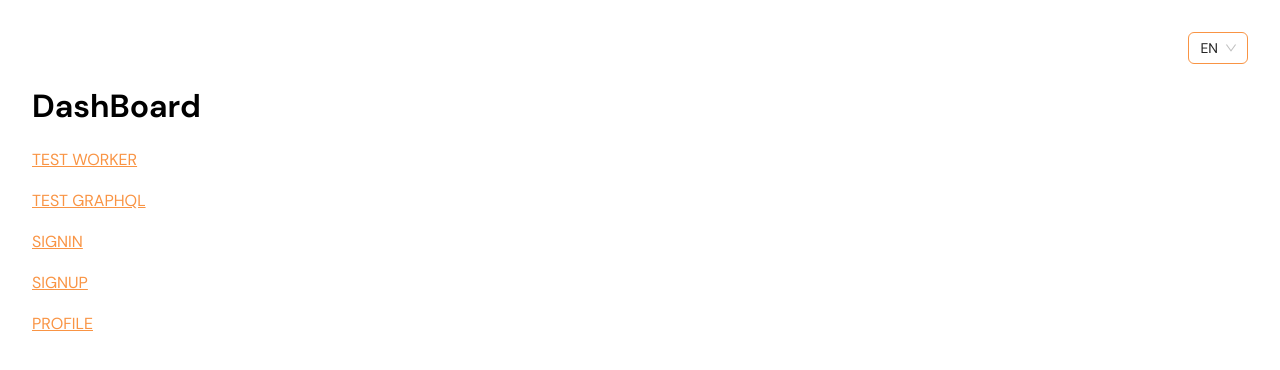
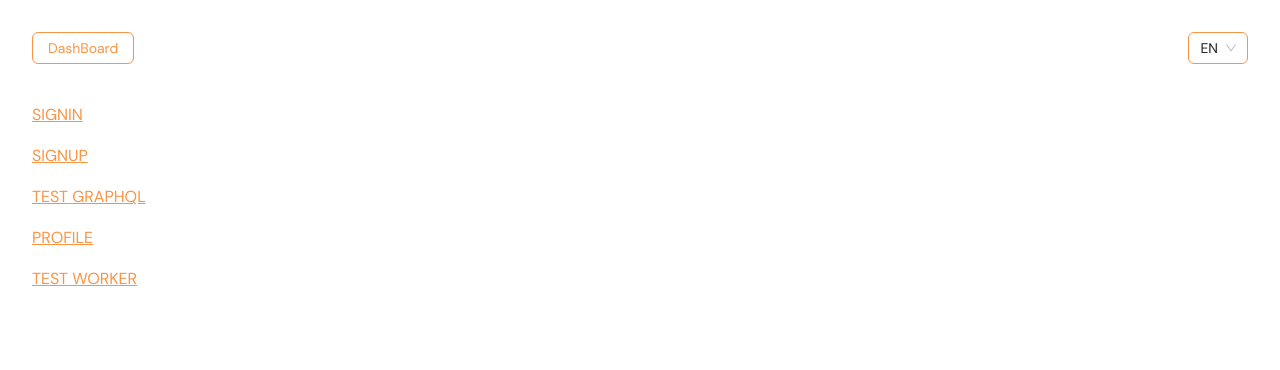
Before and after one commit to macminhtung/vite-reactjs, a React (Vite) app: page /dashboard in a window 1280 px wide. Shown: the top 370 px of the page. Built offline with nearby package versions, Linux system fonts and the light colour scheme; no server answers.

Commit message:
update header

```diff
--- a/src/common/constant/router.ts
+++ b/src/common/constant/router.ts
@@ -2,12 +2,12 @@ export const ROUTER_PATHS = {
   // PUBLIC PATHS
   SIGNIN: '/signIn',
   SIGNUP: '/signUp',
-  WORKER: '/test-worker',
-  GRAPHQL: '/test-graphql',
 
   // AUTHENTICATION PATHS
   DASHBOARD: {
     MAIN: '/dashboard',
     PROFILE: '/dashboard/profile',
+    GRAPHQL: '/dashboard/test-graphql',
+    WORKER: '/dashboard/test-worker',
   },
 };
--- a/src/components/Authentication/index.tsx
+++ b/src/components/Authentication/index.tsx
@@ -12,6 +12,7 @@ export const Authentication = () => {
 
   return (
     <div className='h-[calc(100vh-4.5rem)] bg-white'>
+      <Header />
       <Outlet />
     </div>
   );
--- a/src/components/Header/index.tsx
+++ b/src/components/Header/index.tsx
@@ -1,11 +1,15 @@
 import { Select } from 'antd';
-import { LanguageEnum } from 'languages';
+import { LanguageEnum, LanguageKeyEnum } from 'languages';
+import { useNavigate } from 'react-router-dom';
+import { ROUTER_PATHS } from 'common/constant';
 import { useTrans } from 'i18n';
 import { LANGUAGE_KEY, DEFAULT_LANGUAGE, LANGUAGE_VALUES } from 'i18n';
+import { CustomButton } from 'components/antd';
 import './styles.sass';
 
 export const Header = () => {
-  const { i18n } = useTrans();
+  const { i18n, t } = useTrans();
+  const navigate = useNavigate();
 
   const onChangeLanguage = (value: LanguageEnum) => {
     i18n.changeLanguage(value);
@@ -13,7 +17,13 @@ export const Header = () => {
   };
 
   return (
-    <div className='header'>
+    <div className='header center-center mb-10'>
+      <CustomButton
+        orange
+        children={t(LanguageKeyEnum.DASHBOARD)}
+        onClick={() => navigate(ROUTER_PATHS.DASHBOARD.MAIN)}
+      />
+
       <Select
         className='lang-select'
         defaultValue={DEFAULT_LANGUAGE}
--- a/src/components/antd/CustomButton/styles.sass
+++ b/src/components/antd/CustomButton/styles.sass
@@ -9,7 +9,7 @@ button.custom-button
     &.ant-btn-primary:not(:disabled)
       @apply bg-green text-white
       &:hover:not(:disabled):not(.ant-btn-disabled)
-        @apply bg-lightGreen font-medium text-green
+        @apply bg-lightGreen text-green
 
   &.orange
     @apply text-orange bg-white border-orange
@@ -19,4 +19,4 @@ button.custom-button
     &.ant-btn-primary:not(:disabled)
       @apply bg-orange text-white
       &:hover:not(:disabled):not(.ant-btn-disabled)
-        @apply bg-lightOrange font-medium text-orange
+        @apply bg-lightOrange text-orange
--- a/src/main.tsx
+++ b/src/main.tsx
@@ -3,7 +3,7 @@ import { ApolloClient, InMemoryCache, ApolloProvider } from '@apollo/client';
 import { QueryClient, QueryClientProvider } from 'react-query';
 import { AuthProvider } from 'contexts/auth';
 import { Router } from 'components/Router';
-import { Header } from 'components/Header';
+
 import './styles/main.sass';
 import './i18n';
 
@@ -27,7 +27,6 @@ ReactDOM.createRoot(document.getElementById('root')!).render(
     <QueryClientProvider client={queryClient}>
       <AuthProvider>
         <div className='main-container'>
-          <Header />
           <Router />
         </div>
       </AuthProvider>
--- a/src/pages/DashBoard/index.tsx
+++ b/src/pages/DashBoard/index.tsx
@@ -7,17 +7,6 @@ export const DashBoard = () => {
   const { t } = useTrans();
   return (
     <div>
-      <h1>{t(LanguageKeyEnum.DASHBOARD)}</h1>
-      <div className='mt-5'>
-        <Link className='text-orange' to={ROUTER_PATHS.WORKER}>
-          {t(LanguageKeyEnum.TEST_WORKER)}
-        </Link>
-      </div>
-      <div className='mt-5'>
-        <Link className='text-orange' to={ROUTER_PATHS.GRAPHQL}>
-          {t(LanguageKeyEnum.TEST_GRAPHQL)}
-        </Link>
-      </div>
       <div className='mt-5'>
         <Link className='text-orange' to={ROUTER_PATHS.SIGNIN}>
           {t(LanguageKeyEnum.SIGNIN)}
@@ -29,8 +18,18 @@ export const DashBoard = () => {
         </Link>
       </div>
       <div className='mt-5'>
+        <Link className='text-orange' to={ROUTER_PATHS.DASHBOARD.GRAPHQL}>
+          {t(LanguageKeyEnum.TEST_GRAPHQL)}
+        </Link>
+      </div>
+      <div className='mt-5'>
         <Link className='text-orange' to={ROUTER_PATHS.DASHBOARD.PROFILE}>
           {t(LanguageKeyEnum.PROFILE)}
+        </Link>
+      </div>
+      <div className='mt-5'>
+        <Link className='text-orange' to={ROUTER_PATHS.DASHBOARD.WORKER}>
+          {t(LanguageKeyEnum.TEST_WORKER)}
         </Link>
       </div>
     </div>
--- a/src/pages/Graphql/index.tsx
+++ b/src/pages/Graphql/index.tsx
@@ -1,8 +1,4 @@
 import { useState } from 'react';
-import { Link } from 'react-router-dom';
-import { ROUTER_PATHS } from 'common/constant';
-import { LanguageKeyEnum } from 'languages';
-import { useTrans } from 'i18n';
 import { QueryKeyEnum, useCustomQuery, MutationKeyEnum, useCustomMutation } from 'hooks/apollo-client';
 import { CustomTable, CustomButton } from 'components/antd';
 import { Space } from 'antd';
@@ -17,7 +13,6 @@ const initValues: ICategory = {
 };
 
 export const GraphqlPage = () => {
-  const { t } = useTrans();
   const [formValues, setFormValues] = useState<ICategory | null>(null);
   const { loading: isLoading, data: queryData, refetch } = useCustomQuery(QueryKeyEnum.GET_CATEGORIES);
 
@@ -70,18 +65,20 @@ export const GraphqlPage = () => {
 
   return (
     <div>
-      <div className='mt-5'>
-        <Link className='text-orange' to={ROUTER_PATHS.DASHBOARD.MAIN}>
-          {t(LanguageKeyEnum.DASHBOARD).toUpperCase()}
-        </Link>
-      </div>
-
       {formValues && <CategoryForm formValues={formValues} onCloseModal={onCloseModal} refetch={refetch} />}
 
       <div className='center-center'>
         <div className='flex items-center'>
           <h1 className='text-gray mr-5'>Category Management</h1>
-          <CustomButton type='primary' green icon={<PlusOutlined />} onClick={() => setFormValues(initValues)} />
+          <CustomButton
+            type='primary'
+            className='h-10'
+            green
+            icon={<PlusOutlined />}
+            onClick={() => setFormValues(initValues)}
+          >
+            Add Category
+          </CustomButton>
         </div>
 
         <CustomTable
--- a/src/pages/Profile/index.tsx
+++ b/src/pages/Profile/index.tsx
@@ -1,12 +1,7 @@
 import { QueryKeyEnum } from 'common/enum';
 import { useCustomQuery } from 'hooks/react-query/useCustomQuery';
-import { Link } from 'react-router-dom';
-import { ROUTER_PATHS } from 'common/constant';
-import { LanguageKeyEnum } from 'languages';
-import { useTrans } from 'i18n';
 
 export const Profile = () => {
-  const { t } = useTrans();
   const { isLoading, data } = useCustomQuery({ queryKey: QueryKeyEnum.GET_AUTH_PROFILE });
 
   return (
@@ -19,11 +14,6 @@ export const Profile = () => {
           <p>{JSON.stringify(data)}</p>
         </div>
       )}
-      <div className='mt-5'>
-        <Link className='text-orange' to={ROUTER_PATHS.DASHBOARD.MAIN}>
-          {t(LanguageKeyEnum.DASHBOARD).toUpperCase()}
-        </Link>
-      </div>
     </div>
   );
 };
--- a/src/pages/SignIn/index.tsx
+++ b/src/pages/SignIn/index.tsx
@@ -7,6 +7,7 @@ import { CustomFormItem, CustomForm } from 'components/antd';
 import { useCustomMutation } from 'hooks/react-query/useCustomMutation';
 import { useTrans } from 'i18n';
 import { Link } from 'react-router-dom';
+import { Header } from 'components/Header';
 
 // INIT_VALUES
 const INIT_VALUES: ISignInPayload = { email: 'hkt@gmail.com', password: '123456xX' };
@@ -31,6 +32,8 @@ export const SignIn = () => {
   };
 
   return (
+    <>
+      <Header />
       <div className='center-center'>
         <h2 className='text-orange'>{t(LanguageKeyEnum.SIGNIN)}</h2>
         <CustomForm initialValues={INIT_VALUES} onFinish={onFinish}>
@@ -52,11 +55,7 @@ export const SignIn = () => {
             {t(LanguageKeyEnum.SIGNUP)}
           </Link>
         </div>
-      <div className='mt-5'>
-        <Link className='text-orange' to={ROUTER_PATHS.DASHBOARD.MAIN}>
-          {t(LanguageKeyEnum.DASHBOARD).toUpperCase()}
-        </Link>
       </div>
-    </div>
+    </>
   );
 };
--- a/src/pages/SignUp/index.tsx
+++ b/src/pages/SignUp/index.tsx
@@ -7,6 +7,7 @@ import { Rule } from 'antd/lib/form';
 import { ROUTER_PATHS } from 'common/constant';
 import { Link } from 'react-router-dom';
 import { useTrans } from 'i18n';
+import { Header } from 'components/Header';
 
 // INIT_VALUES
 const INIT_VALUES: ISignUpPayload = { email: '', password: '', firstName: '', lastName: '', phoneNumber: '' };
@@ -42,6 +43,8 @@ export const SignUp = () => {
   };
 
   return (
+    <>
+      <Header />
       <div className='center-center'>
         <h2 className='text-orange'>{t(LanguageKeyEnum.SIGNUP)}</h2>
         <CustomForm initialValues={INIT_VALUES} onFinish={onFinish}>
@@ -73,11 +76,7 @@ export const SignUp = () => {
             {t(LanguageKeyEnum.SIGNIN)}
           </Link>
         </div>
-      <div className='mt-5'>
-        <Link className='text-orange' to={ROUTER_PATHS.DASHBOARD.MAIN}>
-          {t(LanguageKeyEnum.DASHBOARD).toUpperCase()}
-        </Link>
       </div>
-    </div>
+    </>
   );
 };
--- a/src/pages/Worker/index.tsx
+++ b/src/pages/Worker/index.tsx
@@ -1,8 +1,4 @@
 import { useState, useEffect } from 'react';
-import { Link } from 'react-router-dom';
-import { ROUTER_PATHS } from 'common/constant';
-import { LanguageKeyEnum } from 'languages';
-import { useTrans } from 'i18n';
 
 const workerFactory = (workerScript: URL, workerOptions: WorkerOptions) => () =>
   new Worker(workerScript, workerOptions);
@@ -12,7 +8,6 @@ const factory = workerFactory(new URL('worker/main.worker.ts', import.meta.url),
 const worker = factory();
 
 export const WorkerPage = () => {
-  const { t } = useTrans();
   const [message, setMessage] = useState<string>('');
 
   useEffect(() => {
@@ -25,16 +20,11 @@ export const WorkerPage = () => {
   }, []);
 
   return (
-    <div>
+    <div className='center-center'>
       <h1>Test Web Worker</h1>
       <div>SENT: HELLO WORKER</div>
       <br />
       {message && <div>RECEIVED: {message}</div>}
-      <div className='mt-5'>
-        <Link className='text-orange' to={ROUTER_PATHS.DASHBOARD.MAIN}>
-          {t(LanguageKeyEnum.DASHBOARD).toUpperCase()}
-        </Link>
-      </div>
     </div>
   );
 };
```
Also changed, not shown: src/components/Router/index.tsx (+8 -8 lines). Lines whose indentation alone changed are shown as unchanged.
